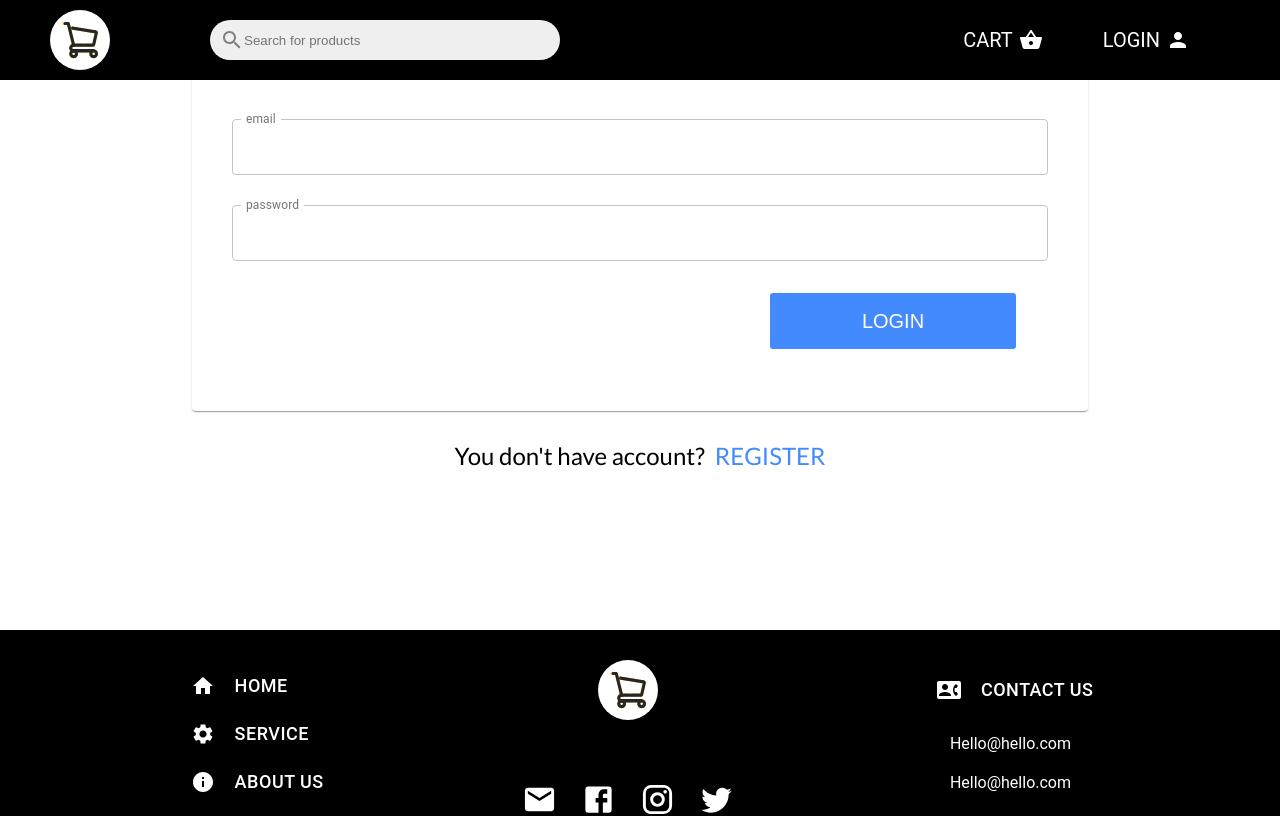
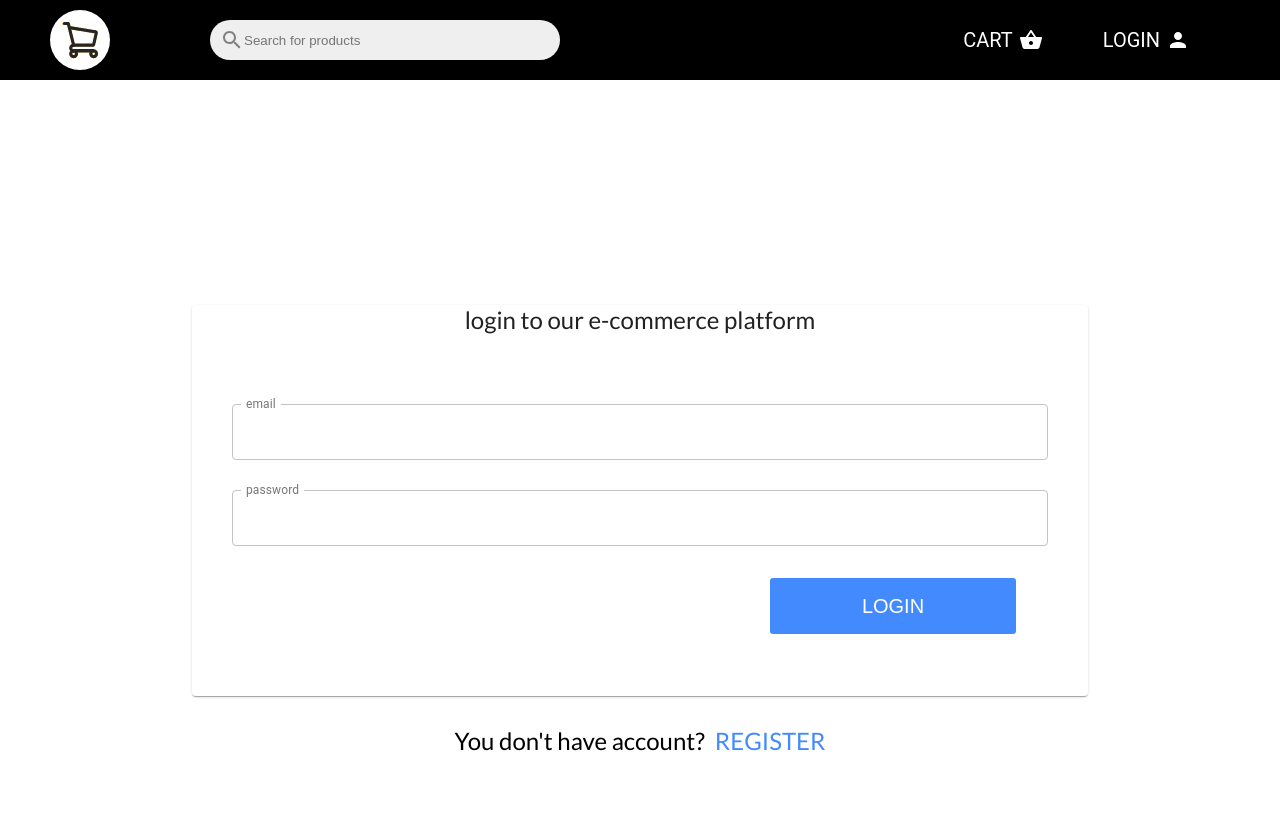
Before and after one commit to MohamedAhmed122/Ecommerce-Mern, a React (Create React App) app in the folder client/: page /login in a window 1280 px wide. Shown: the top 816 px of the page. Built offline with nearby package versions, Linux system fonts and the light colour scheme; a web font is replaced by a local one.

Commit message:
Fixing Style Issue

```diff
--- a/client/src/App/Components/LoginForm/styleLoginForm.css
+++ b/client/src/App/Components/LoginForm/styleLoginForm.css
@@ -1,6 +1,6 @@
 .card_login_form{
     width: 70vw;
-    margin-top: 30px;
+    margin-top: 100px;
     margin-bottom: 30px;
 }
 .card_register{
--- a/client/src/App/Pages/LoginScreen/StyleLoginScreen.css
+++ b/client/src/App/Pages/LoginScreen/StyleLoginScreen.css
@@ -4,6 +4,7 @@
     align-items: center;
     width: 100vw;
     flex-direction: column;
+    height: 130vh;
 }
 
 .login_screen h1{
```
Also changed, not shown: 1 other file (tests, documents, lock files or other folders).
